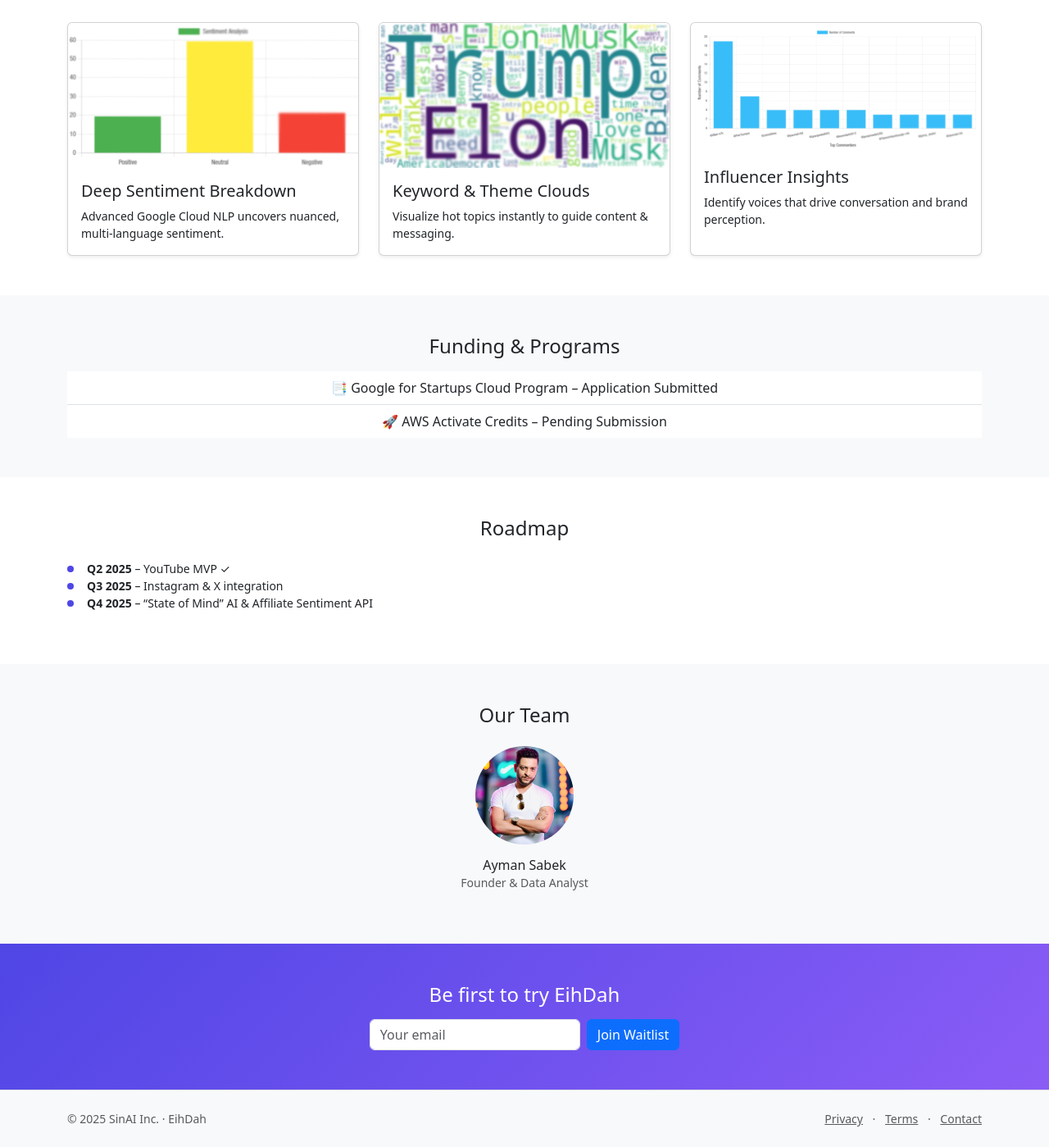
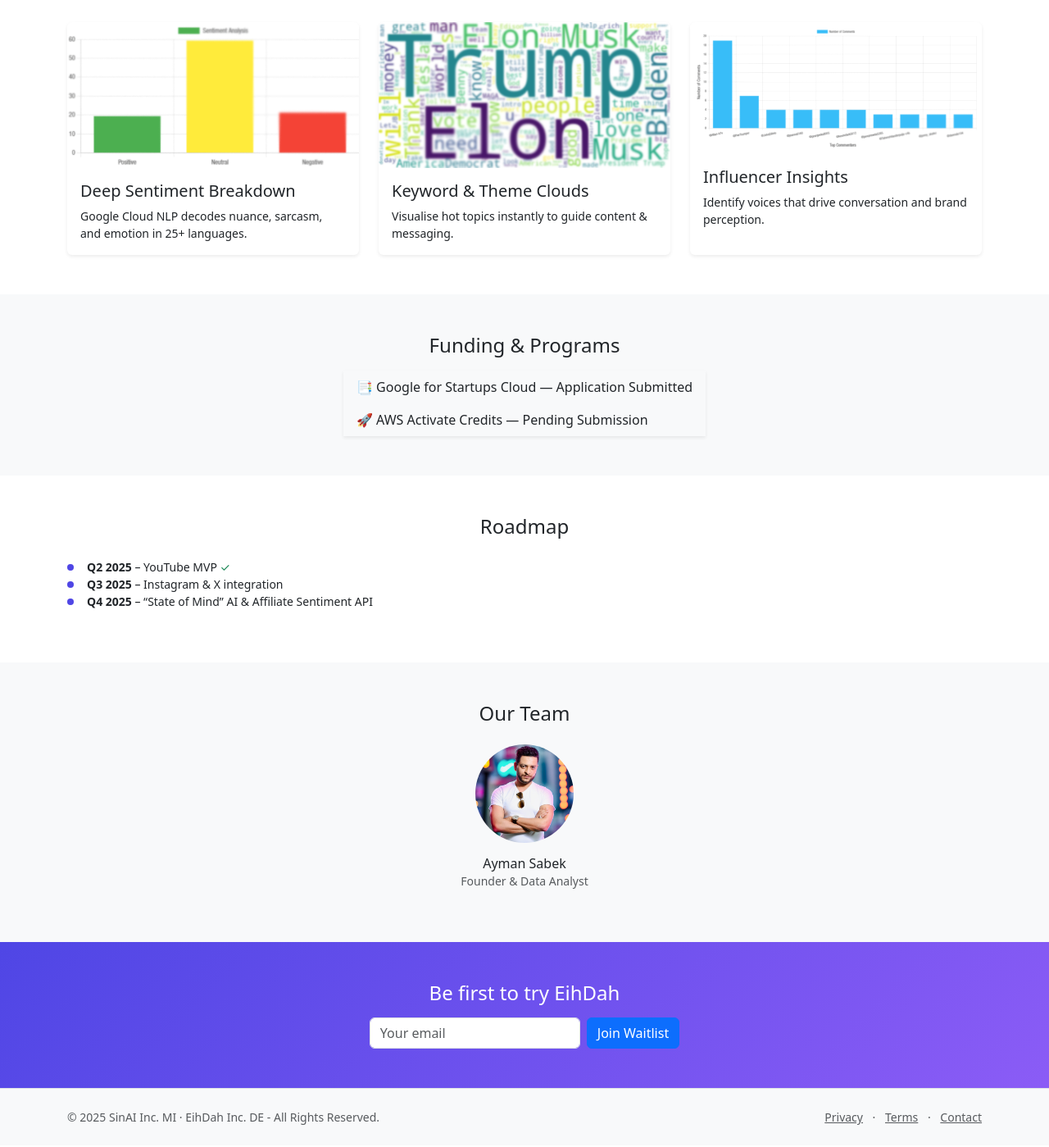
Before and after one commit to Masterpiece-Production/eihdah-website, a Flask app: page / in a window 1280 px wide. Shown: the part 893-2292 px from the top of the page at 82% size. After the commit the page ends 2265 px from the top, so only its background shows below. Run offline with Flask 3, Linux system fonts and the light colour scheme; some libraries are stand-ins or nearby versions.

Commit message:
landing page Improvments

```diff
--- a/contact.html
+++ b/contact.html
@@ -93,7 +93,7 @@
   <footer class="bg-light py-4 mt-auto border-top">
   <div class="container d-flex flex-column flex-md-row justify-content-between align-items-center small text-muted">
     <div>
-      &copy;  SinAI Inc.  · EihDah
+      &copy;  SinAI Inc. MI · EihDah Inc. DE - All Rights Reserved.
     </div>
     <ul class="list-inline mb-0">
       <li class="list-inline-item"><a href="/privacy.html" class="text-reset">Privacy</a></li>
--- a/privacy.html
+++ b/privacy.html
@@ -123,7 +123,7 @@
   <footer class="bg-light py-4 mt-auto border-top">
   <div class="container d-flex flex-column flex-md-row justify-content-between align-items-center small text-muted">
     <div>
-      &copy;  SinAI Inc.  · EihDah
+      &copy;  SinAI Inc. MI · EihDah Inc. DE - All Rights Reserved.
     </div>
     <ul class="list-inline mb-0">
       <li class="list-inline-item"><a href="/privacy.html" class="text-reset">Privacy</a></li>
--- a/templates/landing.html
+++ b/templates/landing.html
@@ -5,52 +5,55 @@
 {% block content %}
 <!-- ── Hero ─────────────────────────────────────────────── -->
 <section id="hero" class="vh-100 d-flex flex-column justify-content-center align-items-center text-center">
-  <img src="{{ url_for('static', filename='img/logo.svg') }}" alt="EihDah logo" class="mb-4" width="160">
-  <h1 class="display-4 fw-bold mb-3">AI-powered public sentiment insights</h1>
-  <p class="lead mb-4">Turning social conversations into actionable analytics across YouTube, Instagram, X, and more.</p>
-  <a href="#cta" class="btn btn-primary btn-lg">Join the Waitlist</a>
+  <div class="container-lg">
+    <img src="{{ url_for('static', filename='img/logo.svg') }}" alt="EihDah logo" class="mb-4" width="160" height="160">
+    <h1 class="display-4 fw-bold mb-3">Decode Public Sentiment with AI‑Powered Insights</h1>
+    <p class="lead mb-4">Turning social conversations into actionable analytics across YouTube, Instagram, X, and more.</p>
+    <a href="#cta" class="btn btn-primary btn-lg">Join the Waitlist</a>
+  </div>
 </section>
 
 <!-- ── Features ─────────────────────────────────────────── -->
 <section id="features" class="container py-5">
-  <div class="row g-4">
+  <div class="row g-4 text-center text-md-start">
     <div class="col-md-4">
-      <div class="card shadow-sm h-100">
-        <img src="{{ url_for('static', filename='img/feature-sentiment.png') }}" class="card-img-top" alt="Sentiment breakdown">
+      <div class="card shadow-sm h-100 border-0">
+        <img src="{{ url_for('static', filename='img/feature-sentiment.png') }}" class="card-img-top img-fluid" alt="Sentiment breakdown screenshot" loading="lazy" decoding="async">
         <div class="card-body">
           <h3 class="h5">Deep Sentiment Breakdown</h3>
-          <p class="card-text small">Advanced Google Cloud NLP uncovers nuanced, multi-language sentiment.</p>
+          <p class="card-text small">Google Cloud NLP decodes nuance, sarcasm, and emotion in 25+ languages.</p>
         </div>
       </div>
     </div>
     <div class="col-md-4">
-      <div class="card shadow-sm h-100">
-        <img src="{{ url_for('static', filename='img/feature-wordcloud.png') }}" class="card-img-top" alt="Keyword word cloud">
+      <div class="card shadow-sm h-100 border-0">
+        <img src="{{ url_for('static', filename='img/feature-wordcloud.png') }}" class="card-img-top img-fluid" alt="Keyword word‑cloud screenshot" loading="lazy" decoding="async">
         <div class="card-body">
-          <h3 class="h5">Keyword & Theme Clouds</h3>
-          <p class="card-text small">Visualize hot topics instantly to guide content & messaging.</p>
+          <h3 class="h5">Keyword & Theme Clouds</h3>
+          <p class="card-text small">Visualise hot topics instantly to guide content & messaging.</p>
         </div>
       </div>
     </div>
     <div class="col-md-4">
-      <div class="card shadow-sm h-100">
-        <img src="{{ url_for('static', filename='img/feature-topcommenters.png') }}" class="card-img-top" alt="Top commenters">
+      <div class="card shadow-sm h-100 border-0">
+        <img src="{{ url_for('static', filename='img/feature-topcommenters.png') }}" class="card-img-top img-fluid" alt="Top commenters screenshot" loading="lazy" decoding="async">
         <div class="card-body">
           <h3 class="h5">Influencer Insights</h3>
           <p class="card-text small">Identify voices that drive conversation and brand perception.</p>
         </div>
       </div>
     </div>
+    {# Reserve space for two future feature cards (Actionable Exports, Privacy‑First) — keeps grid alignment #}
   </div>
 </section>
 
 <!-- ── Funding ──────────────────────────────────────────── -->
 <section id="funding" class="bg-light py-5">
   <div class="container text-center">
-    <h2 class="h4 mb-3">Funding & Programs</h2>
-    <ul class="list-group list-group-flush">
-      <li class="list-group-item">📑 Google for Startups Cloud Program – Application Submitted</li>
-      <li class="list-group-item">🚀 AWS Activate Credits – Pending Submission</li>
+    <h2 class="h4 mb-3">Funding & Programs</h2>
+    <ul class="list-group list-group-flush d-inline-block w-auto text-start shadow-sm">
+      <li class="list-group-item bg-transparent border-0">📑 Google for Startups Cloud — Application Submitted</li>
+      <li class="list-group-item bg-transparent border-0">🚀 AWS Activate Credits — Pending Submission</li>
     </ul>
   </div>
 </section>
@@ -59,21 +62,21 @@
 <section id="roadmap" class="container py-5">
   <h2 class="h4 mb-4 text-center">Roadmap</h2>
   <ul class="timeline list-unstyled small">
-    <li><strong>Q2 2025</strong> – YouTube MVP ✓</li>
-    <li><strong>Q3 2025</strong> – Instagram & X integration</li>
-    <li><strong>Q4 2025</strong> – “State of Mind” AI & Affiliate Sentiment API</li>
+    <li><strong>Q2 2025</strong> – YouTube MVP <span class="text-success">✓</span></li>
+    <li><strong>Q3 2025</strong> – Instagram & X integration</li>
+    <li><strong>Q4 2025</strong> – “State of Mind” AI & Affiliate Sentiment API</li>
   </ul>
 </section>
 
 <!-- ── Team ─────────────────────────────────────────────── -->
 <section id="team" class="bg-light py-5">
   <div class="container text-center">
-    <h2 class="h4 mb-4">Our Team</h2>
+    <h2 class="h4 mb-4">Our Team</h2>
     <div class="row justify-content-center g-4">
       <div class="col-sm-4 col-md-3">
-        <img src="{{ url_for('static', filename='img/team-ayman.jpg') }}" class="rounded-circle mb-3" width="120" alt="Ayman Sabek">
-        <h3 class="h6 mb-0">Ayman Sabek</h3>
-        <p class="text-muted small">Founder & Data Analyst</p>
+        <img src="{{ url_for('static', filename='img/team-ayman.jpg') }}" class="rounded-circle img-fluid mb-3" width="120" height="120" alt="Ayman Sabek portrait smiling, neutral background." loading="lazy" decoding="async">
+        <h3 class="h6 mb-0">Ayman Sabek</h3>
+        <p class="text-muted small">Founder & Data Analyst</p>
       </div>
     </div>
   </div>
@@ -81,15 +84,16 @@
 
 <!-- ── CTA ──────────────────────────────────────────────── -->
 <section id="cta" class="py-5 text-center">
-  <h2 class="h4 mb-3">Be first to try EihDah</h2>
+  <h2 class="h4 mb-3">Be first to try EihDah</h2>
   <form action="https://formspree.io/f/mwpqezga" method="POST" class="row g-2 justify-content-center">
     <div class="col-auto">
-      <input type="email" name="email" class="form-control" placeholder="Your email" required>
+      <label class="visually-hidden" for="cta-email">Email</label>
+      <input id="cta-email" type="email" name="email" class="form-control" placeholder="Your email" required>
       <input type="text" name="_gotcha" style="display:none">
-        <input type="hidden" name="_redirect" value="https://eihdah.com/thanks.html">
+      <input type="hidden" name="_redirect" value="https://eihdah.com/thanks.html">
     </div>
     <div class="col-auto">
-      <button type="submit" class="btn btn-primary">Join Waitlist</button>
+      <button type="submit" class="btn btn-primary">Join Waitlist</button>
     </div>
   </form>
 </section>
--- a/templates/partials/footer.html
+++ b/templates/partials/footer.html
@@ -1,7 +1,7 @@
 <footer class="bg-light py-4 mt-auto border-top">
   <div class="container d-flex flex-column flex-md-row justify-content-between align-items-center small text-muted">
     <div>
-      &copy; {{ year }} SinAI Inc.  · EihDah
+      &copy; {{ year }} SinAI Inc. MI · EihDah Inc. DE - All Rights Reserved.
     </div>
     <ul class="list-inline mb-0">
       <li class="list-inline-item"><a href="/privacy.html" class="text-reset">Privacy</a></li>
--- a/terms.html
+++ b/terms.html
@@ -110,7 +110,7 @@
   <footer class="bg-light py-4 mt-auto border-top">
   <div class="container d-flex flex-column flex-md-row justify-content-between align-items-center small text-muted">
     <div>
-      &copy;  SinAI Inc.  · EihDah
+      &copy;  SinAI Inc. MI · EihDah Inc. DE - All Rights Reserved.
     </div>
     <ul class="list-inline mb-0">
       <li class="list-inline-item"><a href="/privacy.html" class="text-reset">Privacy</a></li>
--- a/thanks.html
+++ b/thanks.html
@@ -77,7 +77,7 @@
   <footer class="bg-light py-4 mt-auto border-top">
   <div class="container d-flex flex-column flex-md-row justify-content-between align-items-center small text-muted">
     <div>
-      &copy;  SinAI Inc.  · EihDah
+      &copy;  SinAI Inc. MI · EihDah Inc. DE - All Rights Reserved.
     </div>
     <ul class="list-inline mb-0">
       <li class="list-inline-item"><a href="/privacy.html" class="text-reset">Privacy</a></li>
```
Also changed, not shown: index.html (+34 -30 lines).
